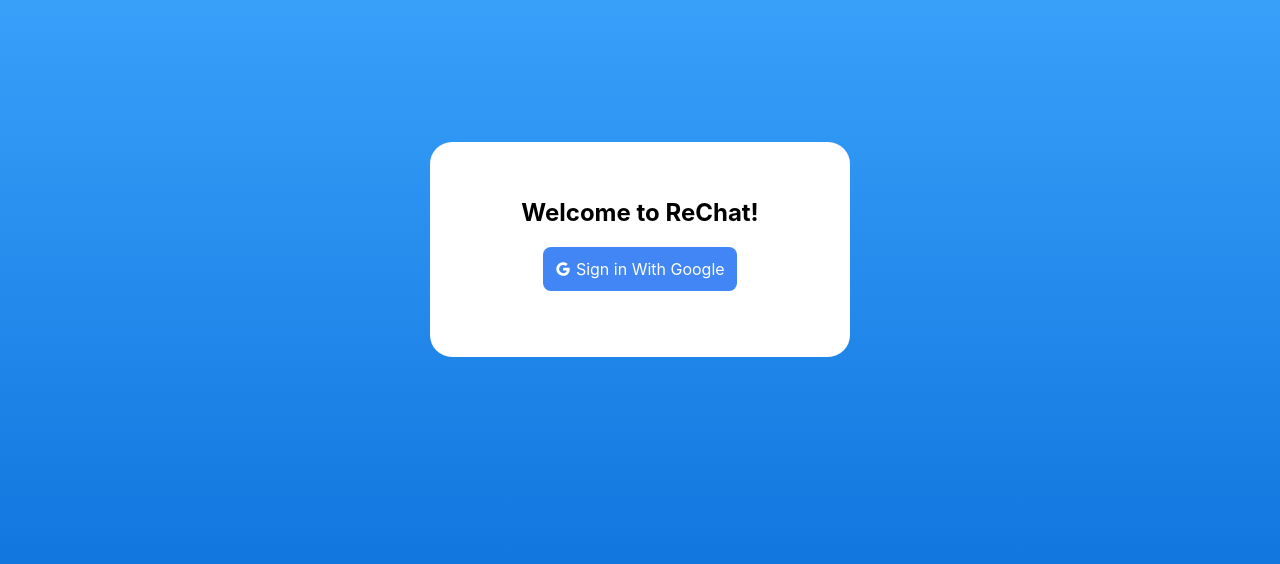
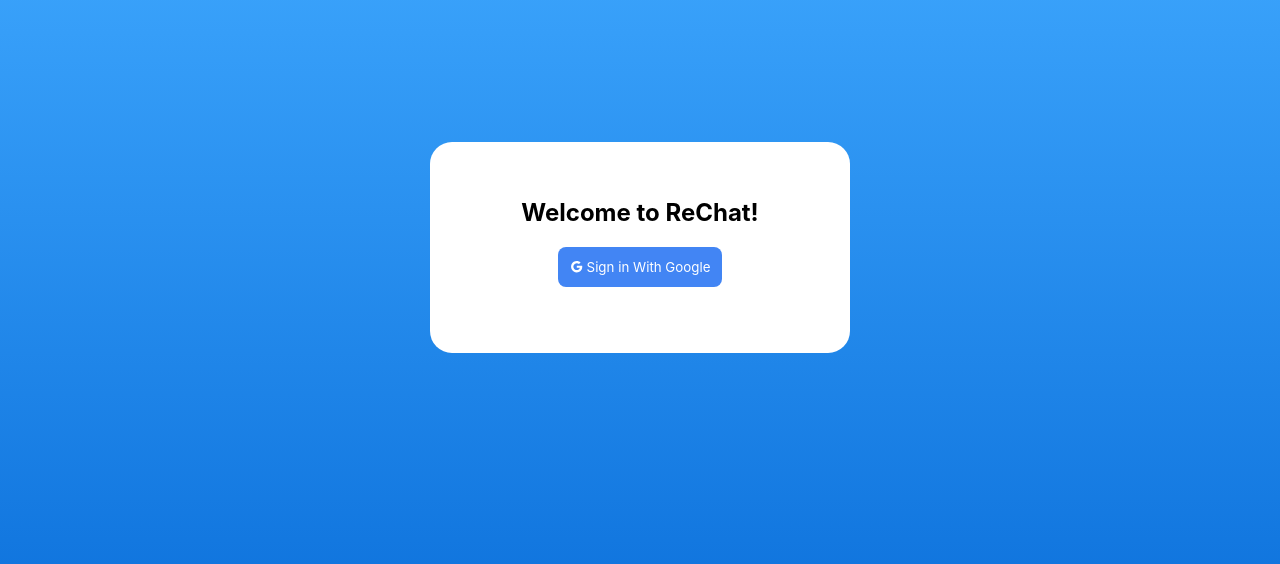
Before and after one commit to yusfiadi/rechat-react-chat, a React (Create React App) app: page / in a window 1280 px wide. Shown: the part 114-678 px from the top of the page. Built offline with nearby package versions, Linux system fonts and the light colour scheme; no server answers.

Commit message:
edit button and the style

```diff
--- a/src/components/Login.js
+++ b/src/components/Login.js
@@ -10,12 +10,10 @@
     <div id="login-page">
       <div id="login-card">
         <h2>Welcome to ReChat!</h2>
-        <div
-          className="login-button google"
-          onClick={() => auth.signInWithRedirect(new firebase.auth.GoogleAuthProvider())}
-        >
+
+        <button className="login-button google" onClick={() => auth.signInWithRedirect(new firebase.auth.GoogleAuthProvider())}>
           <GoogleOutlined /> Sign in With Google
-        </div>
+        </button>
       </div>
     </div>
   )
--- a/src/index.css
+++ b/src/index.css
@@ -75,6 +75,7 @@
   padding: 12px;
   border-radius: 8px;
   display: inline-block;
+  border: none;
 }
 
 .facebook {
```
